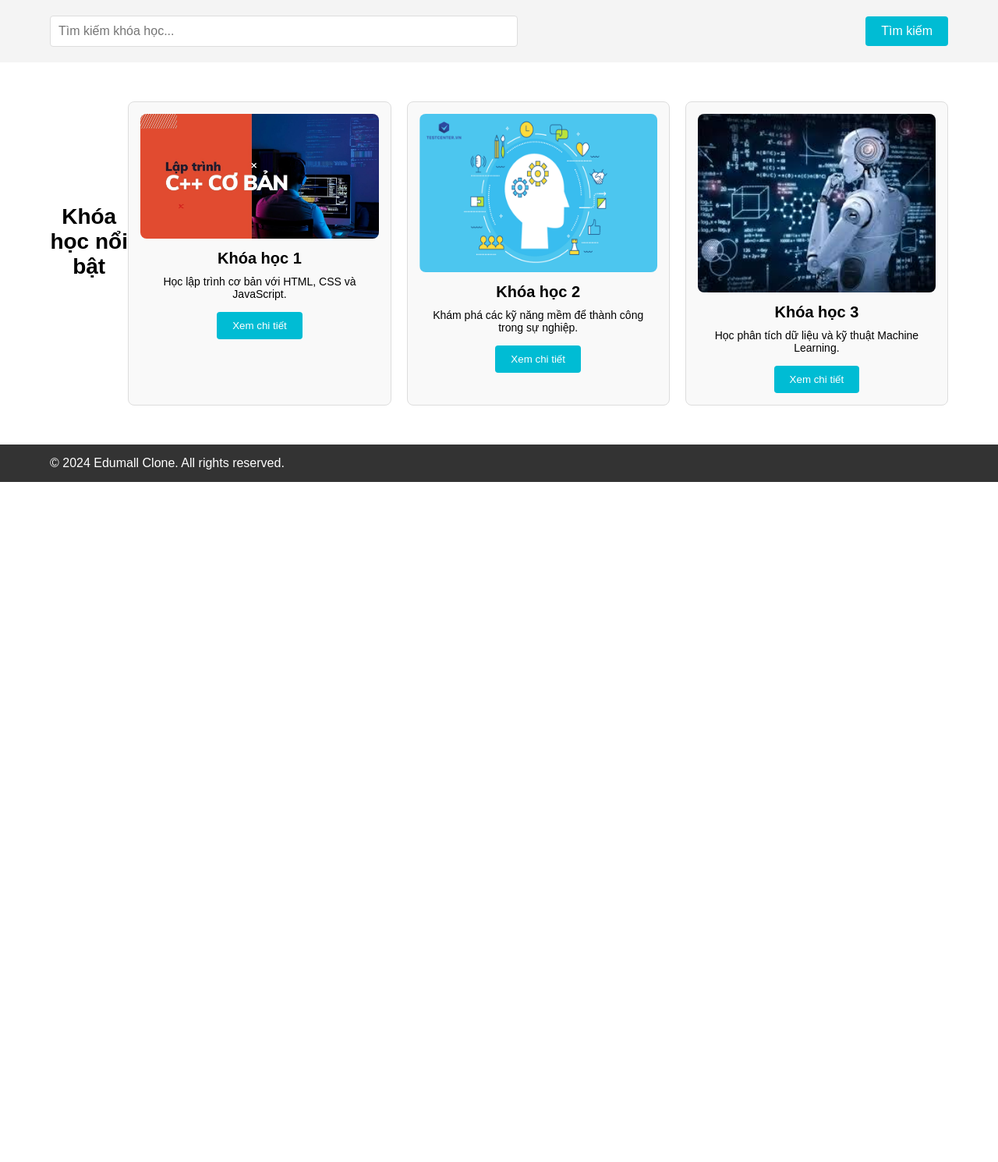
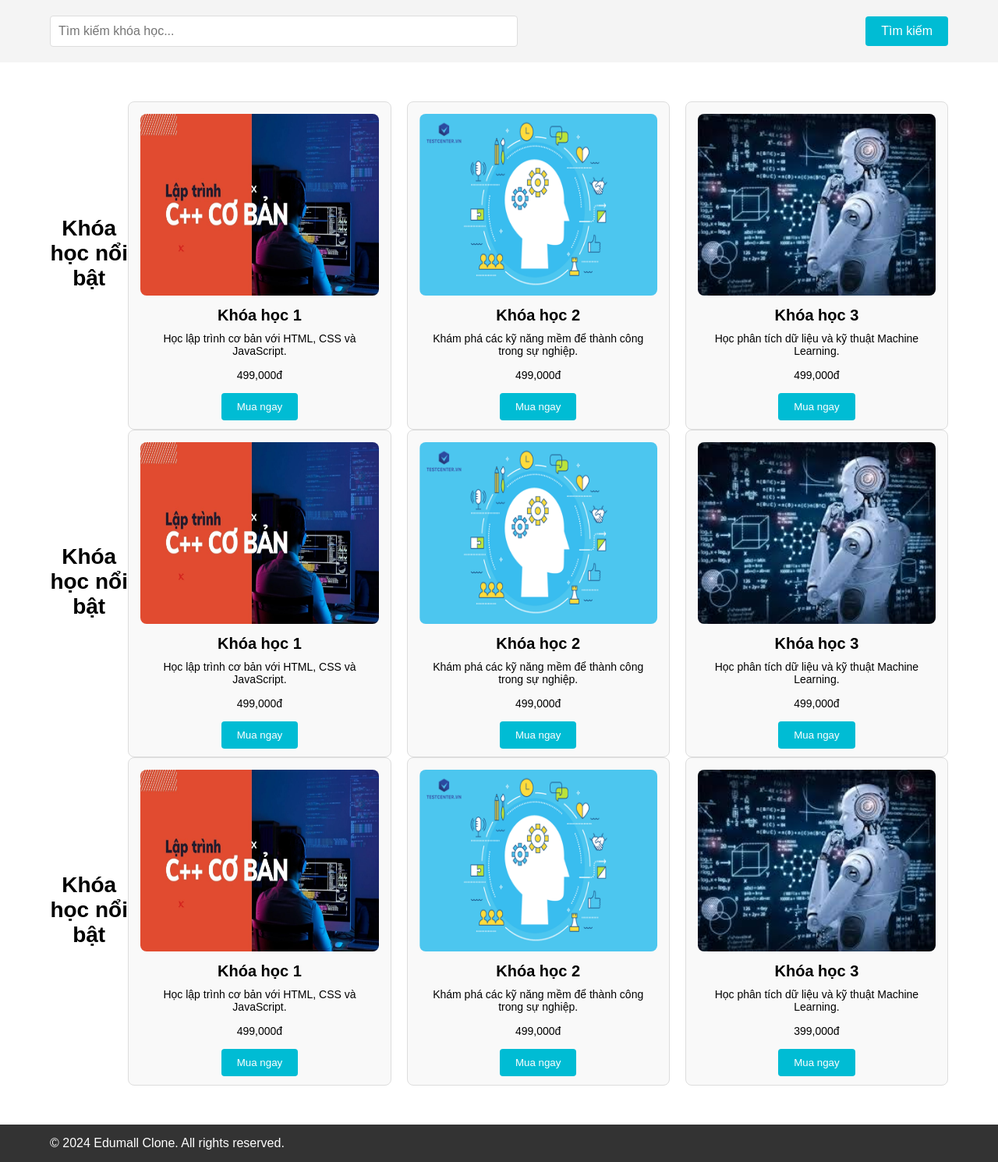
Before and after one commit to Minh-Quan05/KhoaHocOnline_N18, a PHP site: page / in a window 1280 px wide. Shown: the part 58-1548 px from the top of the page at 78% size. Before the commit the page ends 676 px from the top, so only its background shows below. Run offline with PHP 8.4, Linux system fonts and the light colour scheme.

Commit message:
Add files via upload

```diff
--- a/Code/index.html
+++ b/Code/index.html
@@ -43,25 +43,81 @@
             <h2>Khóa học nổi bật</h2>
             <div class="course-list">
                 <div class="course-card">
-                    <img src="./anh/Lap-trinh-C-co-ban.jpg" alt="Course Image">
+                    <a href=""><img src="./anh/Lap-trinh-C-co-ban.jpg" alt="Course Image"></a>
                     <h3>Khóa học 1</h3>
                     <p>Học lập trình cơ bản với HTML, CSS và JavaScript.</p>
-                    <button class="btn">Xem chi tiết</button>
+                    <p>499,000đ</p>
+                    <button class="btn">Mua ngay</button>
                 </div>
                 <div class="course-card">
-                    <img src="./anh/nhung-ky-nang-mem.png" alt="Course Image">
+                    <a href=""><img src="./anh/nhung-ky-nang-mem.png" alt="Course Image"></a>
                     <h3>Khóa học 2</h3>
                     <p>Khám phá các kỹ năng mềm để thành công trong sự nghiệp.</p>
-                    <button class="btn">Xem chi tiết</button>
+                    <p>499,000đ</p>
+                    <button class="btn">Mua ngay</button>
                 </div>
                 <div class="course-card">
-                    <img src="./anh/machine learning.jpg" alt="Course Image">
+                    <a href=""><img src="./anh/machine learning.jpg" alt="Course Image"></a>
                     <h3>Khóa học 3</h3>
                     <p>Học phân tích dữ liệu và kỹ thuật Machine Learning.</p>
-                    <button class="btn">Xem chi tiết</button>
+                    <p>499,000đ</p>
+                    <button class="btn">Mua ngay</button>
                 </div>
             </div>
         </div>
+        <div class="container">
+            <h2>Khóa học nổi bật</h2>
+            <div class="course-list">
+                <div class="course-card">
+                    <a href=""><img src="./anh/Lap-trinh-C-co-ban.jpg" alt="Course Image"></a>
+                    <h3>Khóa học 1</h3>
+                    <p>Học lập trình cơ bản với HTML, CSS và JavaScript.</p>
+                    <p>499,000đ</p>
+                    <button class="btn">Mua ngay</button>
+                </div>
+                <div class="course-card">
+                    <a href=""><img src="./anh/nhung-ky-nang-mem.png" alt="Course Image"></a>
+                    <h3>Khóa học 2</h3>
+                    <p>Khám phá các kỹ năng mềm để thành công trong sự nghiệp.</p>
+                    <p>499,000đ</p>
+                    <button class="btn">Mua ngay</button>
+                </div>
+                <div class="course-card">
+                    <a href=""><img src="./anh/machine learning.jpg" alt="Course Image"></a>
+                    <h3>Khóa học 3</h3>
+                    <p>Học phân tích dữ liệu và kỹ thuật Machine Learning.</p>
+                    <p>499,000đ</p>
+                    <button class="btn">Mua ngay</button>
+                </div>
+            </div>
+        </div>
+        <div class="container">
+            <h2>Khóa học nổi bật</h2>
+            <div class="course-list">
+                <div class="course-card">
+                    <a href=""><img src="./anh/Lap-trinh-C-co-ban.jpg" alt="Course Image"></a>
+                    <h3>Khóa học 1</h3>
+                    <p>Học lập trình cơ bản với HTML, CSS và JavaScript.</p>
+                     <p>499,000đ</p>
+                    <button class="btn">Mua ngay</button>
+                </div>
+                <div class="course-card">
+                    <a href=""><img src="./anh/nhung-ky-nang-mem.png" alt="Course Image"></a>
+                    <h3>Khóa học 2</h3>
+                    <p>Khám phá các kỹ năng mềm để thành công trong sự nghiệp.</p>
+                    <p>499,000đ</p>
+                    <button class="btn">Mua ngay</button>
+                </div>
+                <div class="course-card">
+                    <a href=""><img src="./anh/machine learning.jpg" alt="Course Image"></a>
+                    <h3>Khóa học 3</h3>
+                    <p>Học phân tích dữ liệu và kỹ thuật Machine Learning.</p>
+                    <p>399,000đ</p>
+                    <button class="btn">Mua ngay</button>
+                </div>
+            </div>
+        </div>
+
     </section>
 
     <!-- Footer Section -->
--- a/Code/style.css
+++ b/Code/style.css
@@ -1,4 +1,4 @@
-/* General Reset */
+
 body, h1, h2, h3, p, ul, li, a, button, input {
     margin: 0;
     padding: 0;
@@ -123,6 +123,11 @@ body, h1, h2, h3, p, ul, li, a, button, input {
     width: 100%;
     border-radius: 8px;
     margin-bottom: 10px;
+    height: 60%;
+}
+
+.course-card:hover{
+    opacity: 70%;
 }
 
 .course-card h3 {
```
